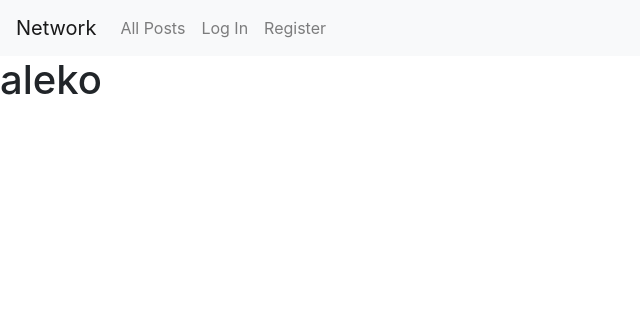
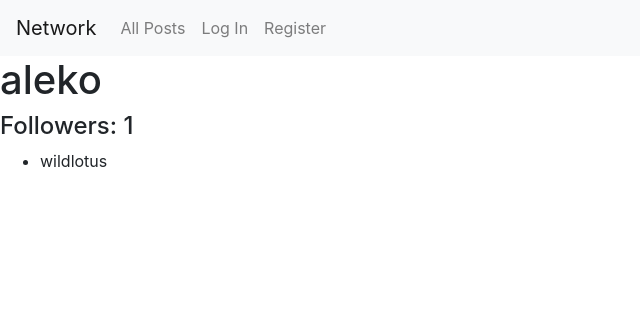
Before and after one commit to WildLotus-15/CS50W-Network-Project-4, a Django app: page /profile/3 in a window 1280 px wide. Shown: the top 316 px of the page, without its empty margins (0-640 px from the left). Run offline with Django 3.2, Linux system fonts and the light colour scheme; data comes from the database, SQL or seed files in the repository; both versions use the stored data as it was after the commit; some libraries are stand-ins or nearby versions.

Commit message:
Profile page shows number of followers

```diff
--- a/network/models.py
+++ b/network/models.py
@@ -3,7 +3,7 @@ from django.db import models
 
 
 class User(AbstractUser):
-    pass
+    followers = models.ManyToManyField("self", blank=True, related_name="followers")
 
 class Post(models.Model):
     post = models.TextField()
--- a/network/templates/network/layout.html
+++ b/network/templates/network/layout.html
@@ -16,7 +16,7 @@
               <ul class="navbar-nav mr-auto">
                 {% if user.is_authenticated %}
                     <li class="nav-item">
-                        <a class="nav-link" href="#"><strong>{{ user.username }}</strong></a>
+                        <a class="nav-link" href="{% url 'profile' request.user.id %}"><strong>{{ user.username }}</strong></a>
                     </li>
                 {% endif %}
                 <li class="nav-item">
--- a/network/templates/network/profile.html
+++ b/network/templates/network/profile.html
@@ -2,4 +2,11 @@
 
 {% block body %}
     <h1>{{ profile.username }}</h1>
+
+    <h4>Followers: {{ number_of_followers }}</h4>
+    <ul>
+        {% for follower in profile_followers %}
+            <li>{{ follower.username }}</li>
+        {% endfor %}
+    </ul>
 {% endblock %}
--- a/network/views.py
+++ b/network/views.py
@@ -28,8 +28,12 @@ def index(request):
 
 def profile(request, profile_id):
     profile = User.objects.get(pk=profile_id)
+    followers = profile.followers.all()
+    number_of_followers = len(followers)
     return render(request, "network/profile.html", {
-        "profile": profile
+        "profile": profile,
+        "profile_followers": followers,
+        "number_of_followers": number_of_followers,
     })
 def login_view(request):
     if request.method == "POST":
```
Also changed, not shown: db.sqlite3.
